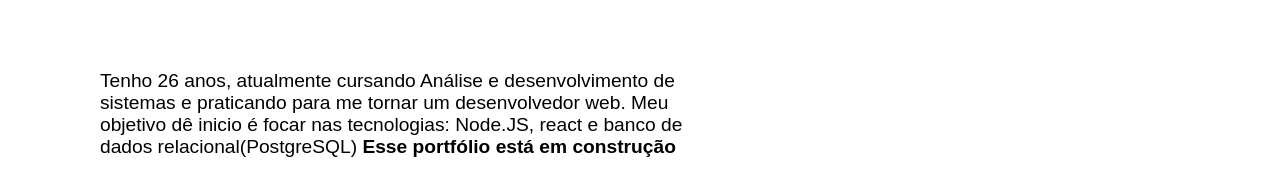
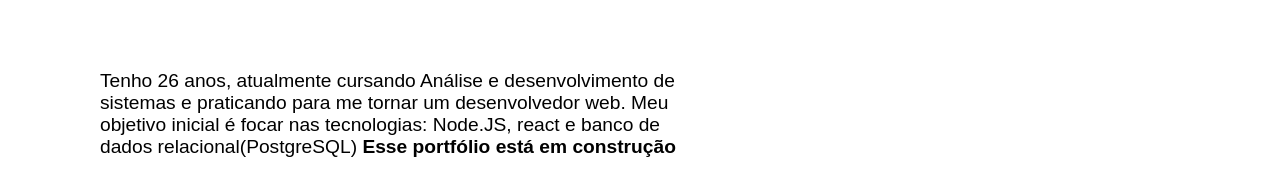
Before and after one commit to rodolformartins/portfolio-responsivo, a plain HTML site: page index.html in a window 1280 px wide. Shown: the part 309-504 px from the top of the page. Drawn offline with Linux system fonts and the light colour scheme; a web font is replaced by a local one.

Commit message:
alteracao

```diff
--- a/index.html
+++ b/index.html
@@ -29,7 +29,7 @@
       <h1 class=titulo>Rodolfo R. Martins</h1>
 
       <section class="text">
-        <p>Tenho 26 anos, atualmente cursando Análise e desenvolvimento de sistemas e praticando para me tornar um desenvolvedor web. Meu objetivo dê inicio é focar nas tecnologias: Node.JS, react e banco de dados relacional(PostgreSQL)
+        <p>Tenho 26 anos, atualmente cursando Análise e desenvolvimento de sistemas e praticando para me tornar um desenvolvedor web. Meu objetivo inicial é focar nas tecnologias: Node.JS, react e banco de dados relacional(PostgreSQL)
          <strong>Esse portfólio está em construção</strong>
         </p>
       </section>
```
